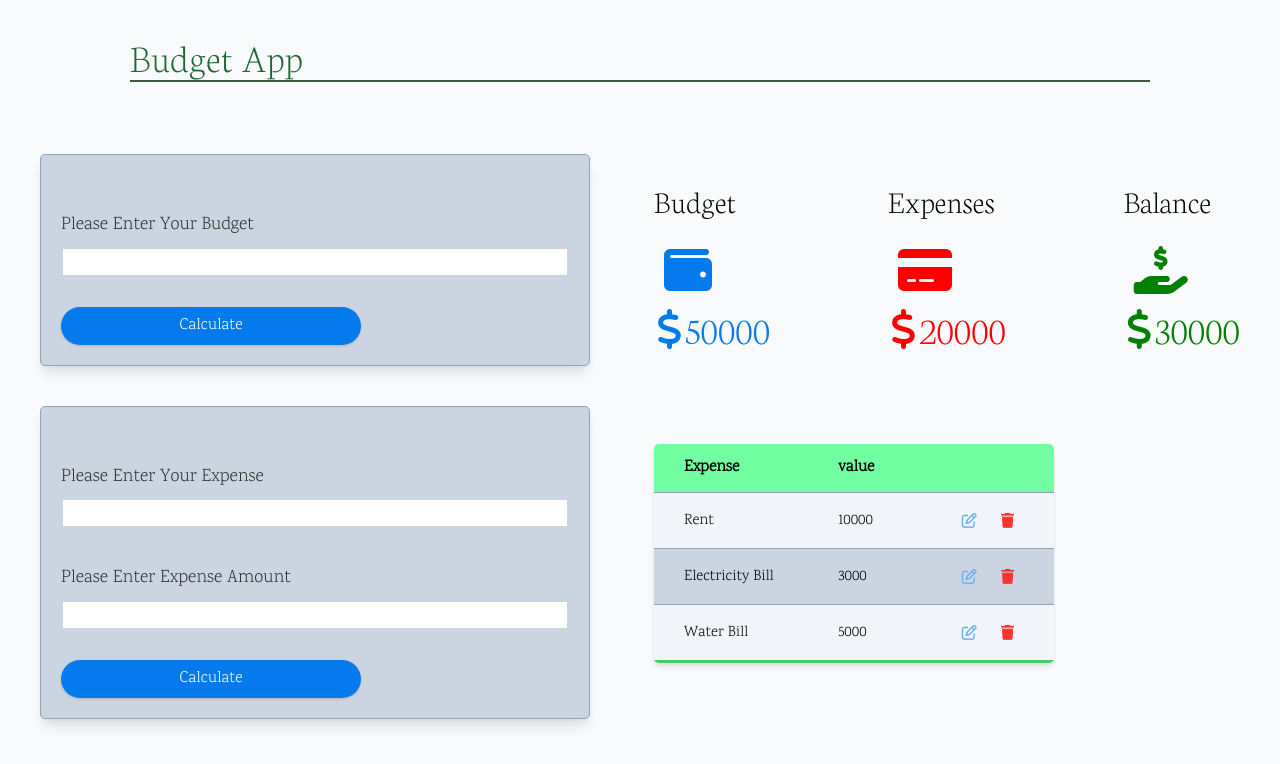
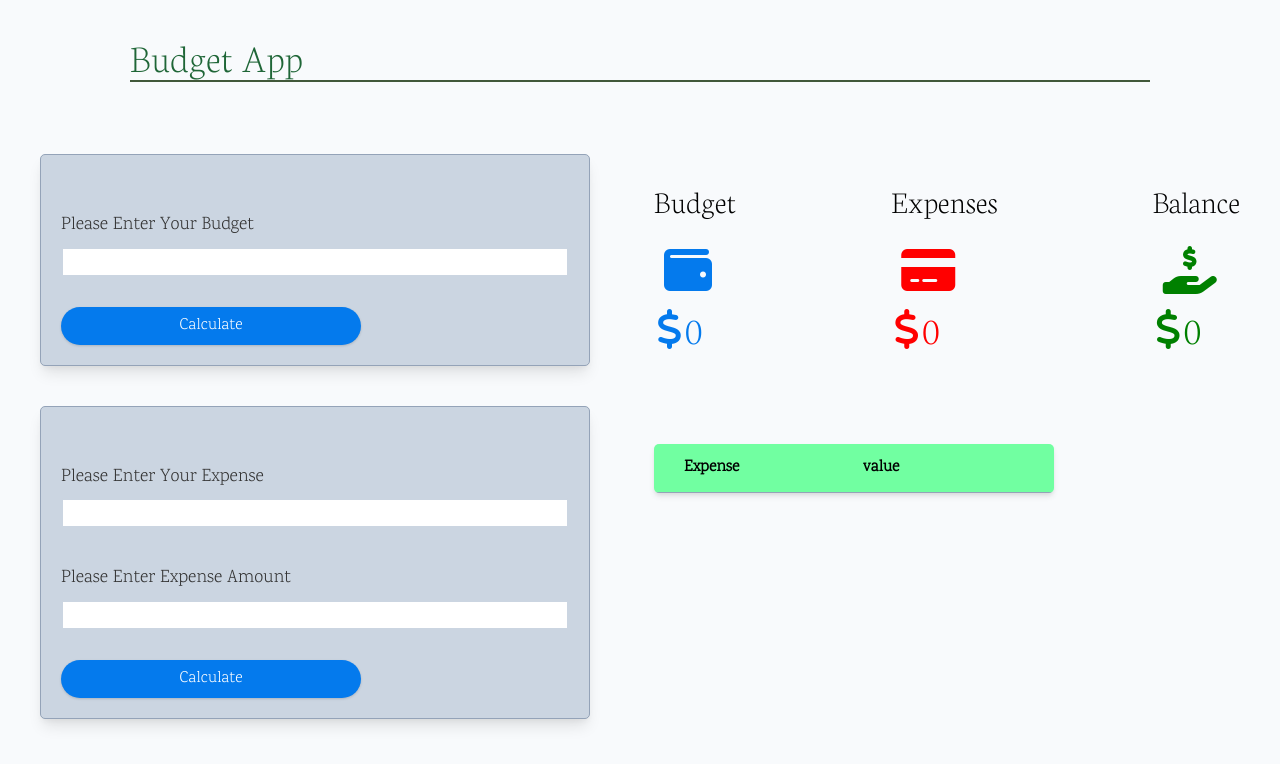
Before and after one commit to gitongaisaac/Budget-Calculator, a plain HTML site: page index.html in a window 1280 px wide. Drawn offline with nearby package versions, Linux system fonts and the light colour scheme; a web font is replaced by a local one.

Commit message:
Tried to fix the error but created another script file to try it on

```diff
--- a/index.html
+++ b/index.html
@@ -60,25 +60,25 @@
                 <div class="wallet-in">
                   <h3 class="top-3">Budget</h3>
                   <i class="fa-solid fa-wallet fa-3x"></i>
-                  <!-- <h2 class="top wallet-size">
-                    <i class="fa-solid fa-dollar-sign"></i>
-                  </h2> -->
+                  <h2 class="top wallet-size">
+                    <i class="fa-solid fa-dollar-sign"></i>0
+                  </h2>
                 </div>
 
                 <div class="wallet-expense">
                   <h3 class="top-3">Expenses</h3>
                   <i class="fa-solid fa-credit-card fa-3x"></i>
-                  <!-- <h2 class="top wallet-out">
-                    <i class="fa-solid fa-dollar-sign"></i>20,000
-                  </h2> -->
+                  <h2 class="top wallet-out">
+                    <i class="fa-solid fa-dollar-sign"></i>0
+                  </h2>
                 </div>
 
                 <div class="balance-in-wallet">
                   <h3 class="top-3">Balance</h3>
                   <i class="fa-solid fa-hand-holding-dollar fa-3x"></i>
-                  <!-- <h2 class="top balance">
-                    <i class="fa-solid fa-dollar-sign"></i>50,000
-                  </h2> -->
+                  <h2 class="top balance">
+                    <i class="fa-solid fa-dollar-sign"></i>0
+                  </h2>
                 </div>
               </div>
 
@@ -107,6 +107,7 @@
       </div>
     </section>
 
-    <script src="script.js"></script>
+    <!-- <script src="script.js"></script> -->
+    <script src="budget.js"></script>
   </body>
 </html>
--- a/script.js
+++ b/script.js
@@ -32,6 +32,11 @@ class UI
 ================================================================================================================================
 */
 class UI {
+    static displayBudget() {
+
+    }
+
+
     static displayTransactions() {
         const storedBudget = [
             {
@@ -58,7 +63,6 @@ class UI {
 
             h2WalletSize.appendChild(textNode);
             walletIn.appendChild(h2WalletSize);
-
     }
 
 
```
Also changed, not shown: budget.js (added).
